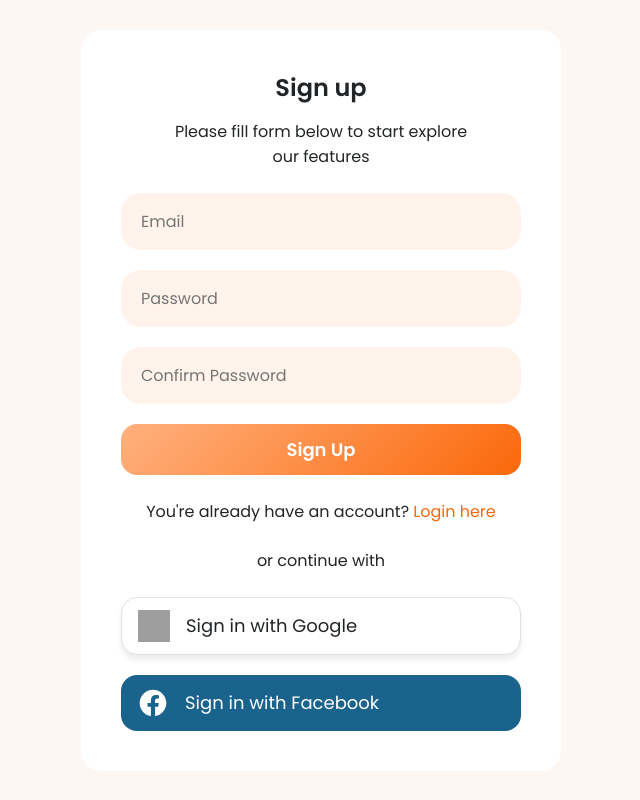
After one commit to maftuhlutfi/flask-book-app, a Flask app: page /register in a window 1280 px wide. The commit adds this page. Shown: the whole page, without its empty margins (319-959 px from the left). Run offline with Flask 2, Linux system fonts and the light colour scheme; grey boxes are pictures that could not be loaded.

Commit message:
create register page

```diff
--- /dev/null
+++ b/static/css/registerstyle.css
@@ -0,0 +1,61 @@
+.container {
+    width: 100%;
+    min-height: 100vh;
+    display: flex;
+    align-items: center;
+    justify-content: center;
+}
+
+.wrapper {
+    display: flex;
+    flex-direction: column;
+    justify-content: center;
+    align-items: center;
+    padding: 40px;
+
+    position: static;
+    width: 480px;
+    left: 0px;
+    top: 76px;
+
+    background: #ffffff;
+    border-radius: 20px;
+
+    text-align: center;
+}
+
+.wrapper > *:not(:last-child) {
+    margin-bottom: 24px;
+}
+
+.container.signup {
+    display: flex;
+    flex-direction: column;
+    align-items: center;
+    text-align: center;
+}
+
+.header {
+    padding-bottom: 40px;
+}
+
+.btn-google {
+    margin-bottom: 20px;
+}
+
+.input-wrapper > *:not(:last-child) {
+    margin-bottom: 20px;
+}
+
+.signup-text h1 {
+    margin-top: 0px;
+    font-size: 24px;
+    font-weight: 600;
+    margin-bottom: 14px;
+}
+
+.signup-text p {
+    width: 80%;
+    position: relative;
+    margin: auto;
+}
--- a/templates/login.html
+++ b/templates/login.html
@@ -18,7 +18,7 @@
                 <button class="btn btn primary full">Login</button>
             </form>
             <div class="no-account text-secondary">
-                <p>You don't have any account yet? <a href="/signup" style="color: #F96709;">Sign up here</a></p>
+                <p>You don't have any account yet? <a href="/register" style="color: #F96709;">Sign up here</a></p>
             </div>
             <div class="or">
                 or
--- /dev/null
+++ b/templates/register.html
@@ -0,0 +1,39 @@
+{% extends 'base.html' %}
+
+{% block title %} Register {% endblock %}
+{% block link %}
+
+<link rel="stylesheet" href="css/registerstyle.css">
+{% endblock %}
+{% block content %}
+    <div class="container signup">
+        <div class="wrapper">
+            <div class="signup-text">
+                <h1>Sign up</h1>
+                <p>Please fill form below to start explore our features</p>
+            </div>
+            <form class="input-wrapper full">
+                    <input class="full" id="email" type="text" placeholder="Email">
+                    <input class="full" id="password" type="password" placeholder="Password">
+                    <input class="full" id="password" type="password" placeholder="Confirm Password">
+                    <button class="btn btn primary full">Sign Up</button>
+            </form>
+            <div class="no-account">
+                    <p>You're already have an account? <a href="/login" style="color: #F96709;">Login here</a></p>
+            </div>
+            <div class="or">
+                    or continue with
+            </div>
+            <div class="login-sosmed full">
+                <button class="btn btn-other-login btn-google full">
+                    <img src="icons/google.svg" width="32px" height="32px" alt="icon-google" />
+                    <span>Sign in with Google</span>
+                </button>
+                <button class="btn btn-other-login btn-facebook full">
+                    <img src="icons/facebook.svg" width="32px" height="32px" alt="icon-google" />
+                    <span>Sign in with Facebook</span>
+                </button>
+            </div>
+        </div>
+    </div>
+{% endblock %} %}
```
